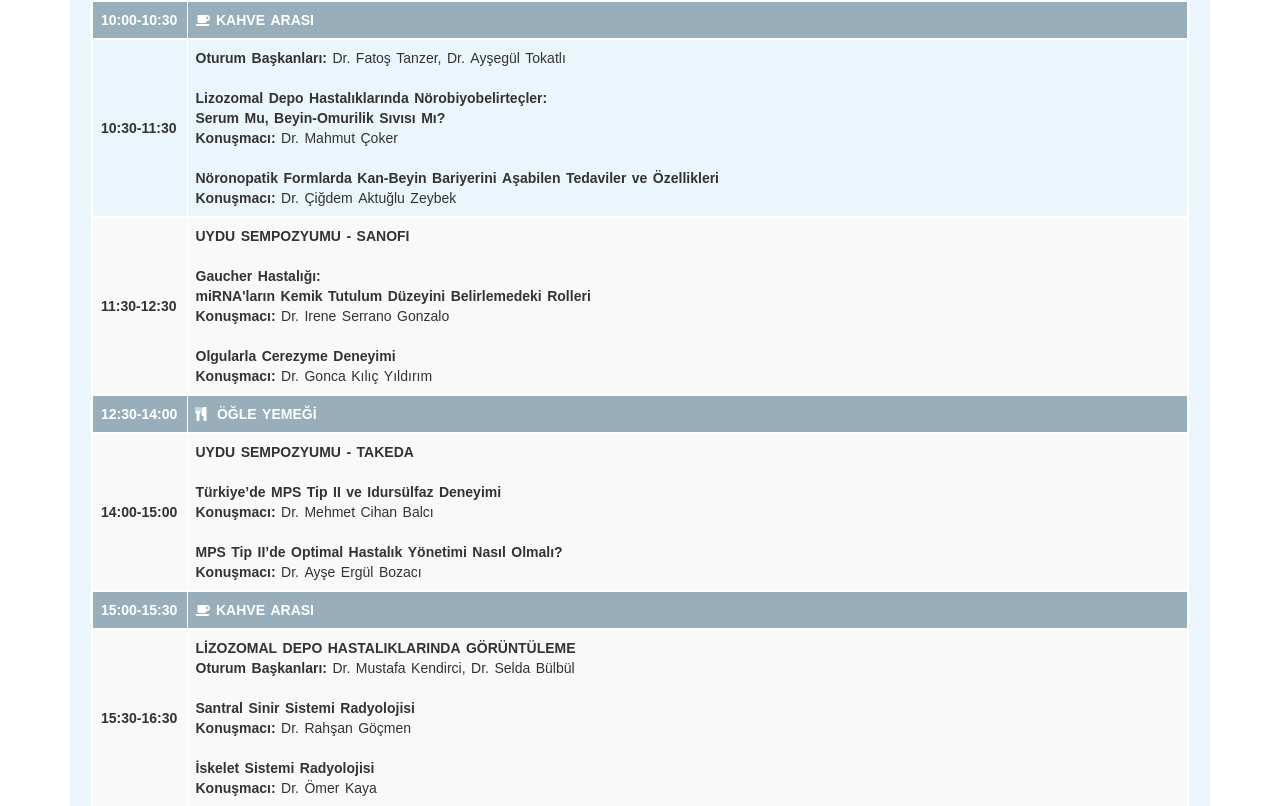
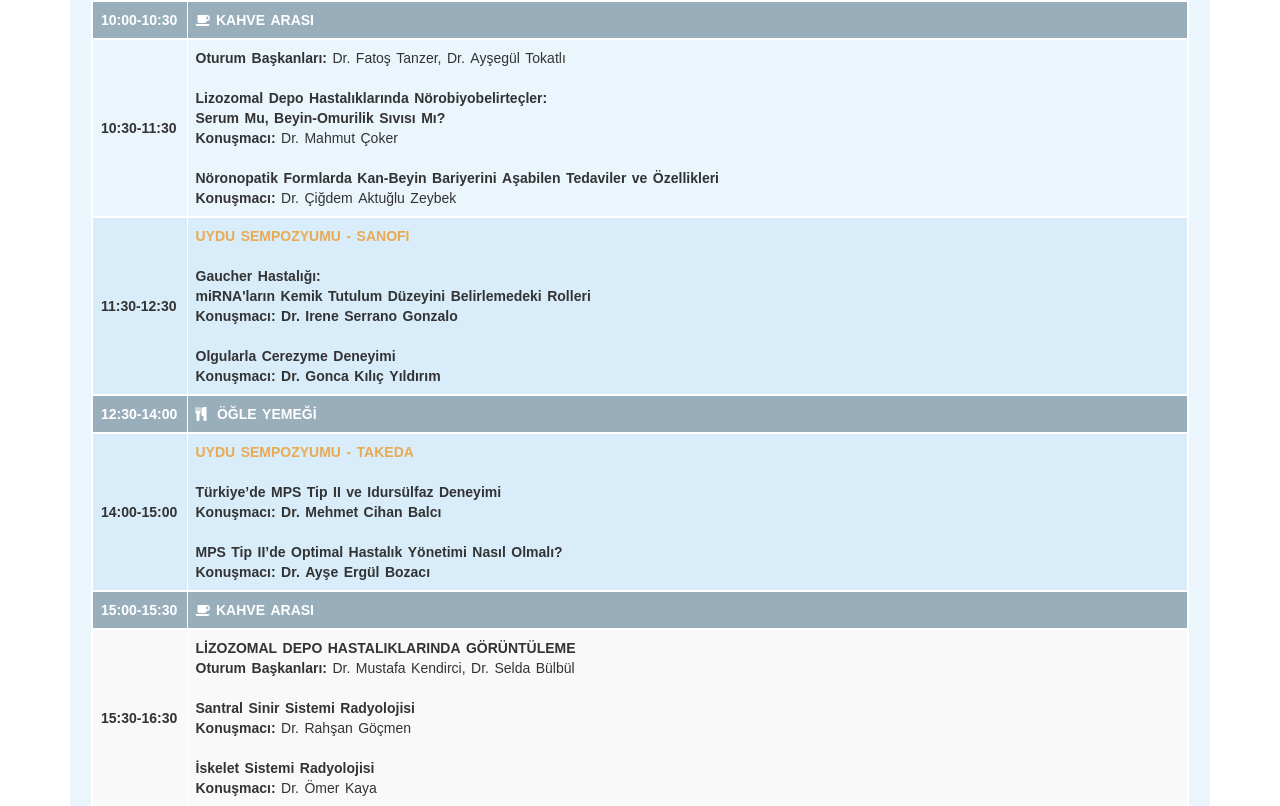
Before and after one commit to haksoz/lizozomal2025, a PHP site: page /program-demo-konusmaci.php in a window 1280 px wide, after a click that opens the changed part. Shown: the part 838-1644 px from the top of the page. Run offline with PHP 8.4, Linux system fonts and the light colour scheme; some libraries are stand-ins or nearby versions; some web fonts are replaced.

Commit message:
metin tasarımı düzenlemesi

```diff
--- a/program-demo-konusmaci.php
+++ b/program-demo-konusmaci.php
@@ -222,9 +222,9 @@
                                                     </td>
                                                 </tr>
                                                 <tr>
-                                                    <td class="oturum sub_clock">11:30-12:30</td>
-                                                    <td class="oturum">
-                                                        <b class="text-uppercase">UYDU SEMPOZYUMU - SANOFI</b> <br><br>
+                                                    <td class="uydu-sempozyumu sub_clock">11:30-12:30</td>
+                                                    <td class="uydu-sempozyumu">
+                                                        <b class="text-uppercase" style="color: #e9aa52;">UYDU SEMPOZYUMU - SANOFI</b> <br><br>
                                                         <b>Gaucher Hastalığı:</b> <br>
                                                         <b>miRNA'ların Kemik Tutulum Düzeyini Belirlemedeki Rolleri</b> <br>
                                                         <b>Konuşmacı: </b> Dr. Irene Serrano Gonzalo <br><br>
@@ -237,9 +237,9 @@
                                                     <td class="breaktime"><i class="fa fa-cutlery mr-1"></i> <b>Öğle Yemeği</b></td>
                                                 </tr>
                                                 <tr>
-                                                    <td class="oturum sub_clock">14:00-15:00</td>
-                                                    <td class="oturum">
-                                                        <b class="text-uppercase">UYDU SEMPOZYUMU - TAKEDA</b> <br><br>
+                                                    <td class="uydu-sempozyumu sub_clock">14:00-15:00</td>
+                                                    <td class="uydu-sempozyumu">
+                                                        <b class="text-uppercase" style="color: #e9aa52;">UYDU SEMPOZYUMU - TAKEDA</b> <br><br>
                                                         <b>Türkiye’de MPS Tip II ve Idursülfaz Deneyimi</b> <br>
                                                         <b>Konuşmacı: </b> Dr. Mehmet Cihan Balcı <br><br>
                                                         <b>MPS Tip II’de Optimal Hastalık Yönetimi Nasıl Olmalı?</b> <br>
```
